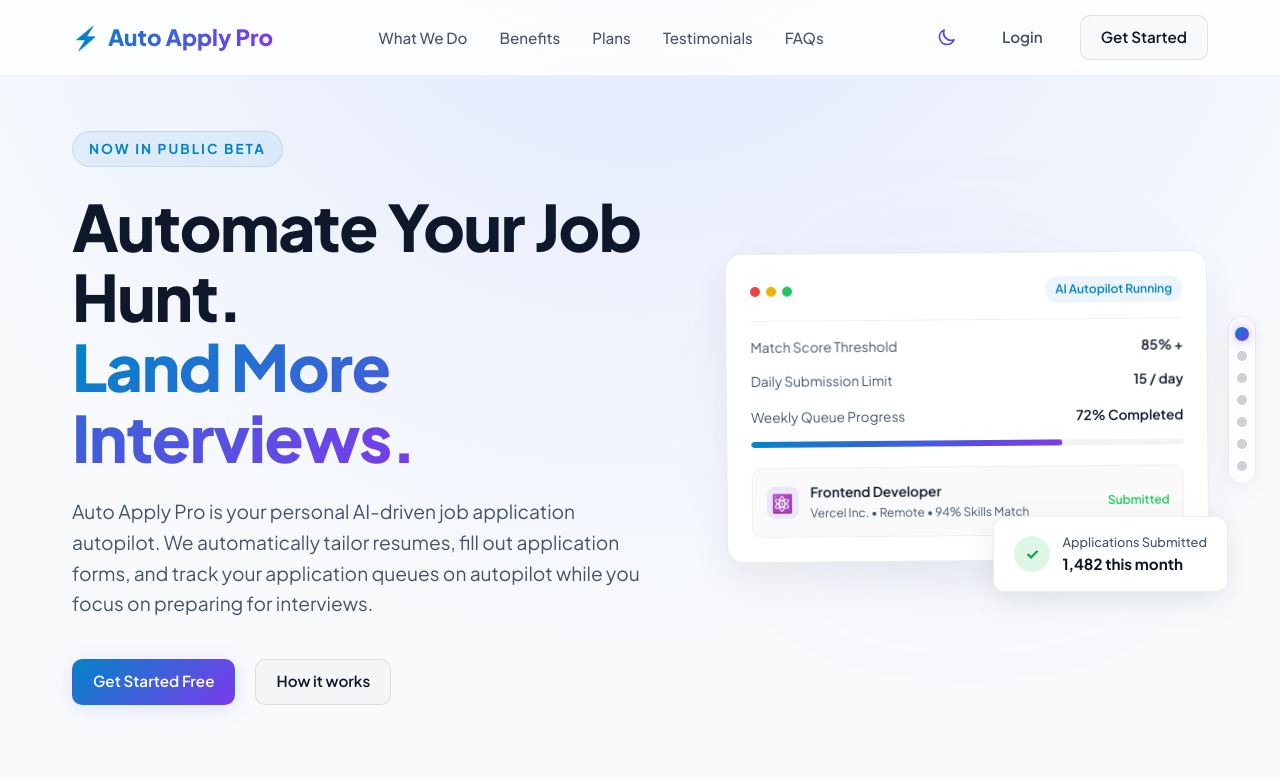
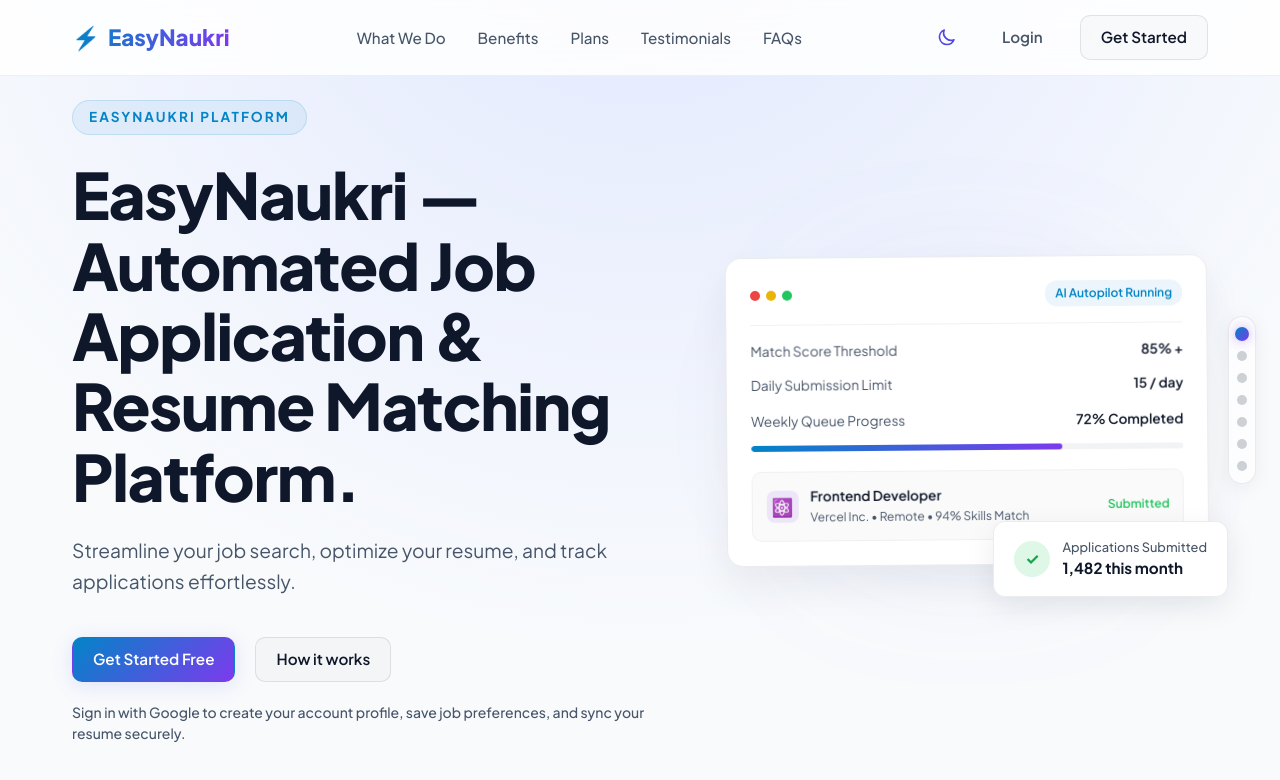
Before and after one commit to amritkr1999/auto-apply-pro, a React (Vite) app in the folder frontend/: page / in a window 1280 px wide. Shown: the top 780 px of the page. Built offline with nearby package versions, Linux system fonts and the light colour scheme; no server answers.

Commit message:
feat: Update branding from Auto Apply Pro to EasyNaukri across multiple components and pages

```diff
--- a/frontend/index.html
+++ b/frontend/index.html
@@ -4,7 +4,7 @@
     <meta charset="UTF-8" />
     <link rel="icon" type="image/svg+xml" href="/favicon.svg" />
     <meta name="viewport" content="width=device-width, initial-scale=1.0" />
-    <title>AutoApplyPro</title>
+    <title>EasyNaukri - Automated Job Application & Resume Matching Platform.</title>
     <script>
       (function() {
         const savedTheme = localStorage.getItem('theme');
--- a/frontend/src/components/Header.tsx
+++ b/frontend/src/components/Header.tsx
@@ -39,8 +39,9 @@
               </svg>
             </button>
           )}
-          <Link to={getDashboardPath()} className="text-xl font-bold text-primary hover:text-primary-hover transition-colors">
-            Auto Apply Pro
+          <Link to={getDashboardPath()} className="text-xl font-bold text-primary hover:text-primary-hover transition-colors flex items-center gap-2">
+            <span className="bg-indigo-600 text-white px-2 py-0.5 rounded-lg text-sm font-extrabold">EN</span>
+            <span>EasyNaukri</span>
           </Link>
           {user && (
             <nav className="hidden lg:flex items-center gap-6">
--- a/frontend/src/pages/ForgotPasswordPage.tsx
+++ b/frontend/src/pages/ForgotPasswordPage.tsx
@@ -41,7 +41,7 @@
       <div className="auth-container">
         {/* Logo Header */}
         <header className="auth-header">
-          <h1 className="auth-logo">Auto Apply Pro</h1>
+          <h1 className="auth-logo">EasyNaukri</h1>
           <p className="auth-subtitle">Recover your account password</p>
         </header>
 
--- /dev/null
+++ b/frontend/src/pages/Home.jsx
@@ -0,0 +1,4 @@
+import LandingPage from "./LandingPage";
+
+export const Home = LandingPage;
+export default LandingPage;
--- a/frontend/src/pages/LandingPage.tsx
+++ b/frontend/src/pages/LandingPage.tsx
@@ -82,7 +82,7 @@
       <nav className="landing-nav">
         <div className="nav-container">
           <a href="#" className="nav-logo">
-            <span>⚡</span> Auto Apply Pro
+            <span>⚡</span> EasyNaukri
           </a>
           <ul className="nav-links">
             <li className="nav-link-item"><a href="#what-we-do">What We Do</a></li>
@@ -160,15 +160,12 @@
       {/* ==================== Hero Section ==================== */}
       <header id="intro" className="hero-section">
         <div className="hero-content">
-          <span className="hero-tagline">Now in Public Beta</span>
+          <span className="hero-tagline">EasyNaukri Platform</span>
           <h1 className="hero-title">
-            Automate Your Job Hunt. <br />
-            <span>Land More Interviews.</span>
+            EasyNaukri — Automated Job Application & Resume Matching Platform.
           </h1>
           <p className="hero-subtitle">
-            Auto Apply Pro is your personal AI-driven job application autopilot.
-            We automatically tailor resumes, fill out application forms, and track
-            your application queues on autopilot while you focus on preparing for interviews.
+            Streamline your job search, optimize your resume, and track applications effortlessly.
           </p>
           <div className="hero-ctas">
             {user ? (
@@ -186,6 +183,9 @@
               </>
             )}
           </div>
+          <p className="hero-auth-note" style={{ marginTop: "1.25rem", fontSize: "0.875rem", color: "var(--text-secondary)", fontWeight: 500 }}>
+            Sign in with Google to create your account profile, save job preferences, and sync your resume securely.
+          </p>
         </div>
 
         <div className="hero-graphic-container">
@@ -243,7 +243,7 @@
       <section id="what-we-do" className="landing-section">
         <div className="section-header">
           <span className="section-label">Workflow Automation</span>
-          <h2 className="section-title">How Auto Apply Pro Works</h2>
+          <h2 className="section-title">How EasyNaukri Works</h2>
           <p className="section-subtitle">
             Let our AI assistant manage the entire job hunting pipeline,
             working behind the scenes to get you noticed.
@@ -576,7 +576,7 @@
           <details className="faq-item" name="landing-faqs">
             <summary>Which job boards and systems do you support?</summary>
             <p className="faq-content">
-              Auto Apply Pro supports major job sites like LinkedIn, Indeed, ZipRecruiter, Greenhouse,
+              EasyNaukri supports major job sites like LinkedIn, Indeed, ZipRecruiter, Greenhouse,
               and Lever applicant tracking systems (ATS), with support for more portals being updated weekly.
             </p>
           </details>
@@ -595,8 +595,8 @@
       <footer id="footer" className="landing-footer">
         <div className="footer-container">
           <div className="footer-brand">
-            <h3>Auto Apply Pro</h3>
-            <p>Automate your application pipelines, track interviews, and focus on preparing for the hiring call.</p>
+            <h3>EasyNaukri</h3>
+            <p>EasyNaukri — Automated Job Application & Resume Matching Platform. Streamline your job search, optimize your resume, and track applications effortlessly.</p>
             <div className="footer-socials">
               <a href="#" className="footer-social-link" aria-label="X (Twitter)">𝕏</a>
               <a href="#" className="footer-social-link" aria-label="GitHub">🐙</a>
@@ -633,7 +633,7 @@
         </div>
 
         <div className="footer-bottom">
-          <span>© {new Date().getFullYear()} Auto Apply Pro. All rights reserved.</span>
+          <span>© {new Date().getFullYear()} EasyNaukri. All rights reserved.</span>
           <span>Designed with high-fidelity glassmorphism.</span>
         </div>
       </footer>
--- a/frontend/src/pages/LoginPage.tsx
+++ b/frontend/src/pages/LoginPage.tsx
@@ -511,7 +511,7 @@
 
         {/* Logo Header */}
         <header className="auth-header">
-          <h1 className="auth-logo">Auto Apply Pro</h1>
+          <h1 className="auth-logo">EasyNaukri</h1>
           <p className="auth-subtitle">
             {tab === "login"
               ? "Sign in to manage your job applications"
@@ -967,6 +967,10 @@
           <span>Or continue with</span>
         </div>
 
+        <p style={{ textAlign: "center", fontSize: "0.825rem", color: "var(--text-secondary, #94a3b8)", marginBottom: "1rem", lineHeight: "1.4" }}>
+          Sign in with Google to create your account profile, save job preferences, and sync your resume securely.
+        </p>
+
         <div className="social-btn-row">
           <button
             type="button"
--- a/frontend/src/pages/ResetPasswordPage.tsx
+++ b/frontend/src/pages/ResetPasswordPage.tsx
@@ -63,7 +63,7 @@
       <div className="auth-container">
         {/* Logo Header */}
         <header className="auth-header">
-          <h1 className="auth-logo">Auto Apply Pro</h1>
+          <h1 className="auth-logo">EasyNaukri</h1>
           <p className="auth-subtitle">Choose a new password</p>
         </header>
 
--- a/frontend/src/pages/VerifyEmailPage.tsx
+++ b/frontend/src/pages/VerifyEmailPage.tsx
@@ -115,7 +115,7 @@
 
       <div className="auth-container">
         <header className="auth-header">
-          <h1 className="auth-logo">Auto Apply Pro</h1>
+          <h1 className="auth-logo">EasyNaukri</h1>
           <p className="auth-subtitle">Email Verification</p>
         </header>
 
```
Also changed, not shown: frontend/public/index.html (added, +24 -0 lines).
